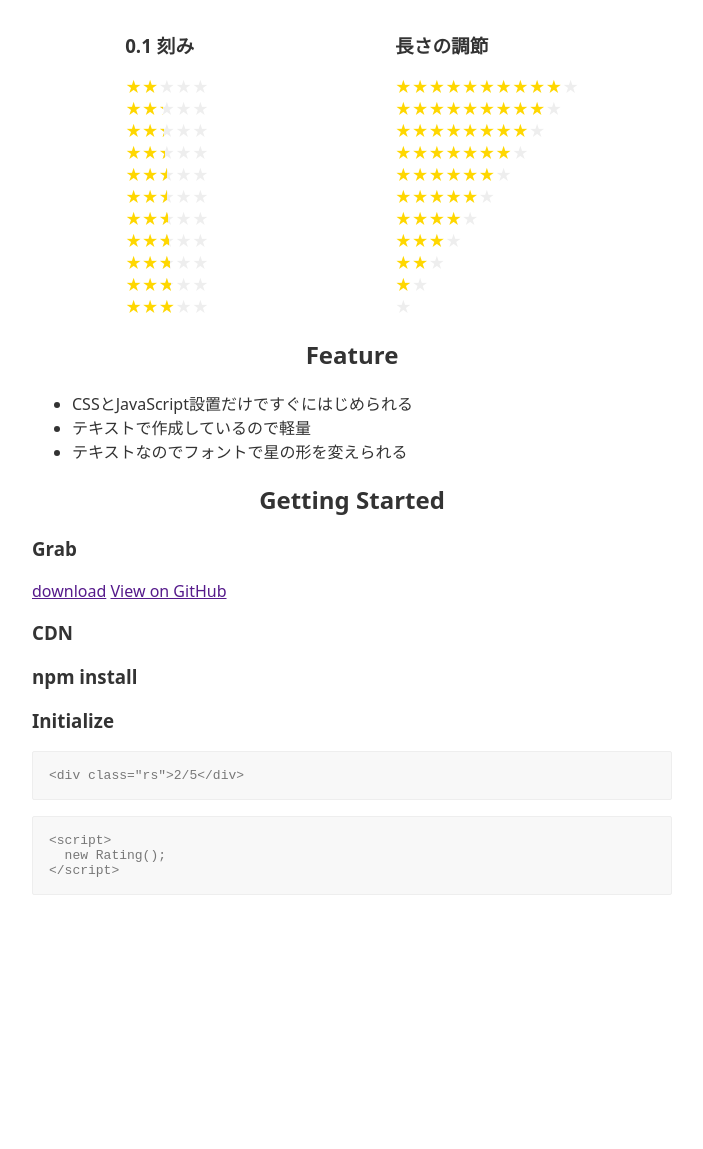
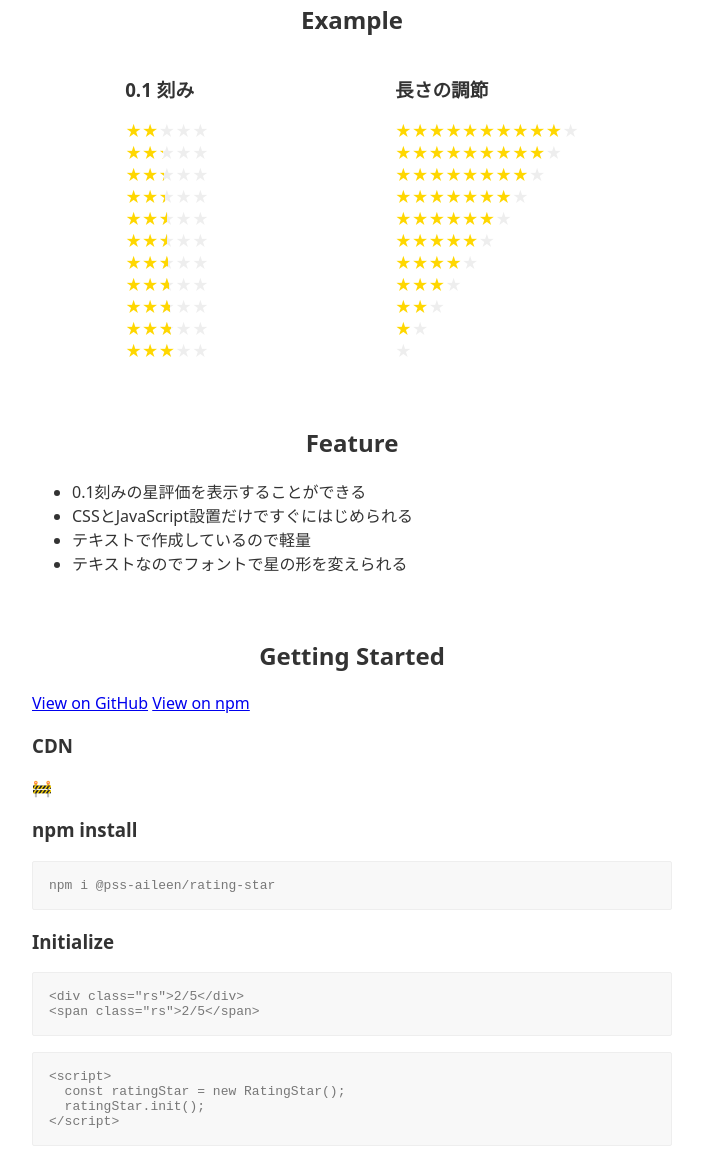
Before and after one commit to pss-aileen/library-rating-star, a website built with Vite: page index.html in a window 1280 px wide. Shown: the part 450-1599 px from the top of the page, without its empty margins (288-991 px from the left). Before the commit the page ends 1425 px from the top, so only its background shows below. Built offline with nearby package versions, Linux system fonts and the light colour scheme; a web font is replaced by a local one.

Commit message:
:open_book: docs: update some section @ landing page #34

```diff
--- a/index.html
+++ b/index.html
@@ -14,7 +14,7 @@
 
 
   <section class="hero">
-    <h1>Rating Star★</h1>
+    <h1>Rating Star</h1>
 
     <p><span class="rs">2.2/5</span> <span class="rs">2.5/5</span> <span class="rs">2.8/5</span></p>
     <p><b>0.1</b> 刻みの星評価が作れるライブラリ</p>
@@ -62,28 +62,33 @@
     <h2>Feature</h2>
 
     <ul>
+      <li>0.1刻みの星評価を表示することができる</li>
       <li>CSSとJavaScript設置だけですぐにはじめられる</li>
       <li>テキストで作成しているので軽量</li>
       <li>テキストなのでフォントで星の形を変えられる</li>
     </ul>
   </section>
 
-
-
   <section class="getting-started">
     <h2>Getting Started</h2>
-    <h3>Grab</h3>
-    <a href="">download</a>
-    <a href="">View on GitHub</a>
+    <a href="https://github.com/pss-aileen/library-rating-star" target="_blank">View on GitHub</a>
+    <a href="https://www.npmjs.com/package/@pss-aileen/rating-star" target="_blank">View on npm</a>
     <h3>CDN</h3>
+
+    <p>🚧</p>
 
     <h3>npm install</h3>
 
+    <code class="block"><pre>npm i @pss-aileen/rating-star</pre></code>
+
     <h3>Initialize</h3>
 
-    <code class="block">&lt;div class=&quot;rs&quot;&gt;2/5&lt;/div&gt;</code>
+    <code class="block"><pre>&lt;div class=&quot;rs&quot;&gt;2/5&lt;/div&gt;
+&lt;span class=&quot;rs&quot;&gt;2/5&lt;/span&gt;</pre>
+    </code>
     <code class="block"><pre>&lt;script&gt;
-  new Rating();
+  const ratingStar = new RatingStar();
+  ratingStar.init();
 &lt;/script&gt;</pre></code>
   </section>
 
--- a/lib/style.css
+++ b/lib/style.css
@@ -7,6 +7,7 @@
   /* font-size: 40px; */
   /* line-height: 1; */
   color: var(--rs-color);
+  font-family: system-ui, -apple-system, BlinkMacSystemFont, 'Segoe UI', Roboto, Oxygen, Ubuntu, Cantarell, 'Open Sans', 'Helvetica Neue', sans-serif;
 }
 
 .rs-1 {
--- a/src/style.css
+++ b/src/style.css
@@ -64,7 +64,7 @@ code {
 
 .getting-started {
   max-width: 640px;
-  margin: 0 auto;
+  margin: 64px auto 0;
 
   h2 {
     text-align: center;
@@ -73,7 +73,7 @@ code {
 
 .feature {
   max-width: 640px;
-  margin: 0 auto;
+  margin: 64px auto 0;
 
   h2 {
     text-align: center;
@@ -82,7 +82,7 @@ code {
 
 .example {
   max-width: 640px;
-  margin: 0 auto;
+  margin: 64px auto 0;
 
   h2 {
     text-align: center;
```
